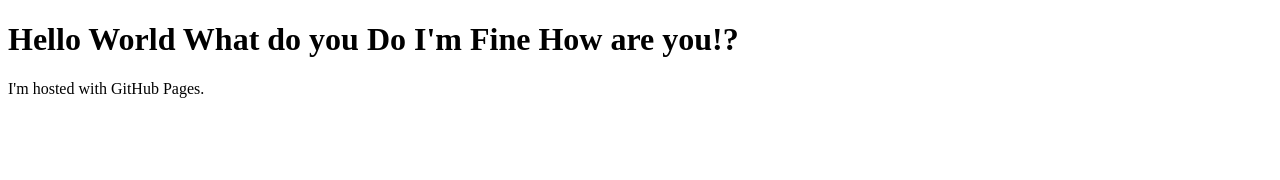
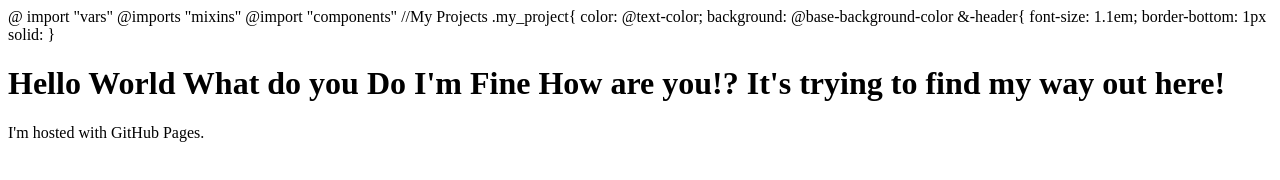
Before and after one commit to BlackCoffeeTraders/BlackCoffeeTraders.github.io, a plain HTML site: page index.html in a window 1280 px wide. Drawn offline with Linux system fonts and the light colour scheme.

Commit message:
Update index.html

```diff
--- a/index.html
+++ b/index.html
@@ -1,8 +1,23 @@
 <!DOCTYPE html>
 <html>
+ @ import "vars"
+ @imports "mixins"
+ @import "components"
+
+//My Projects
+
+.my_project{
+  color: @text-color;
+  background: @base-background-color
+
+&-header{
+  font-size: 1.1em;
+  border-bottom: 1px solid:
+  }
 <body>
 <h1>Hello World What do you Do
-  I'm Fine How are you!?</h1>
+  I'm Fine How are you!?
+  It's trying to find my way out here!</h1>
 <p>I'm hosted with GitHub Pages.</p>
 </body>
 </html>
```
